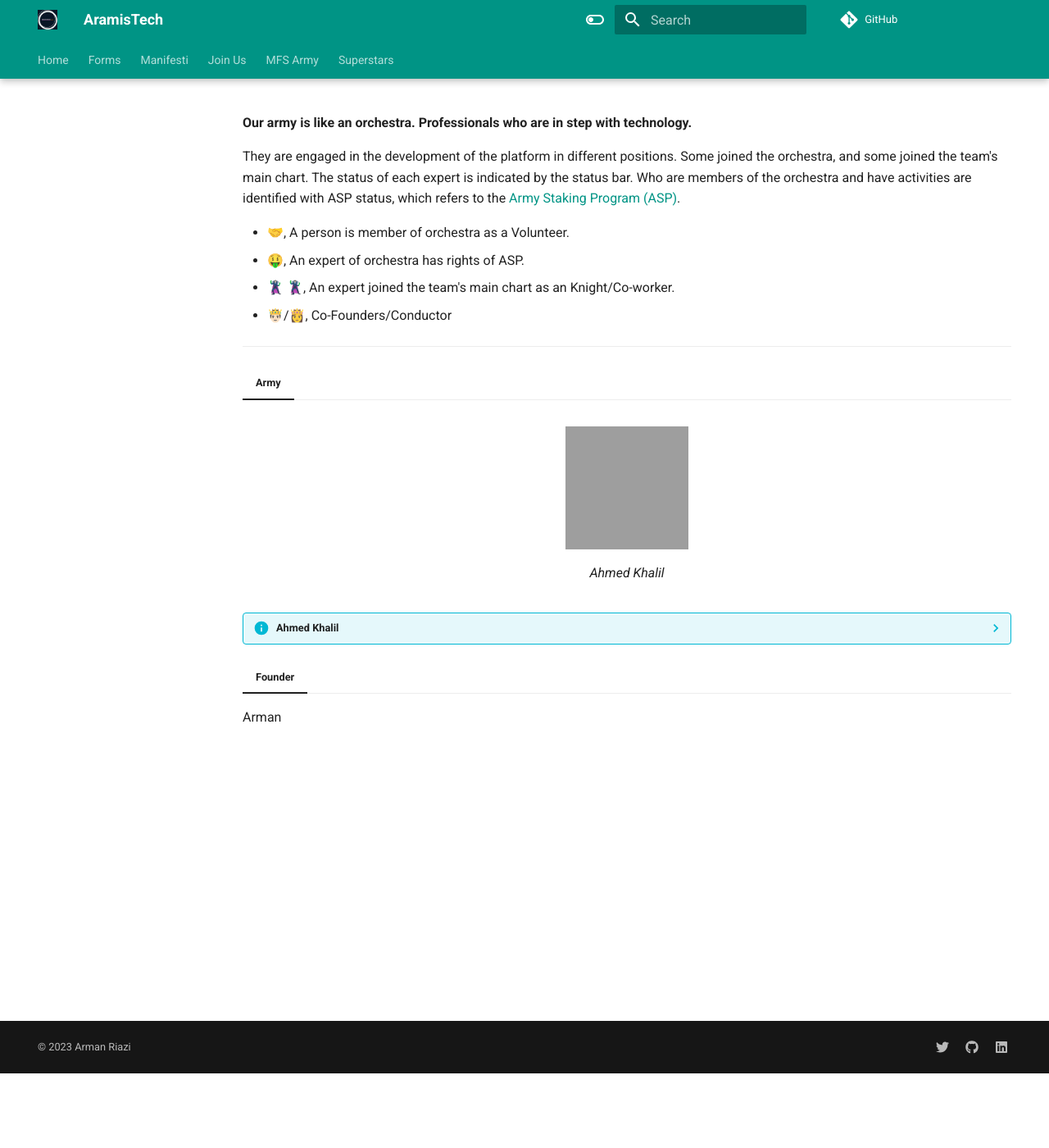
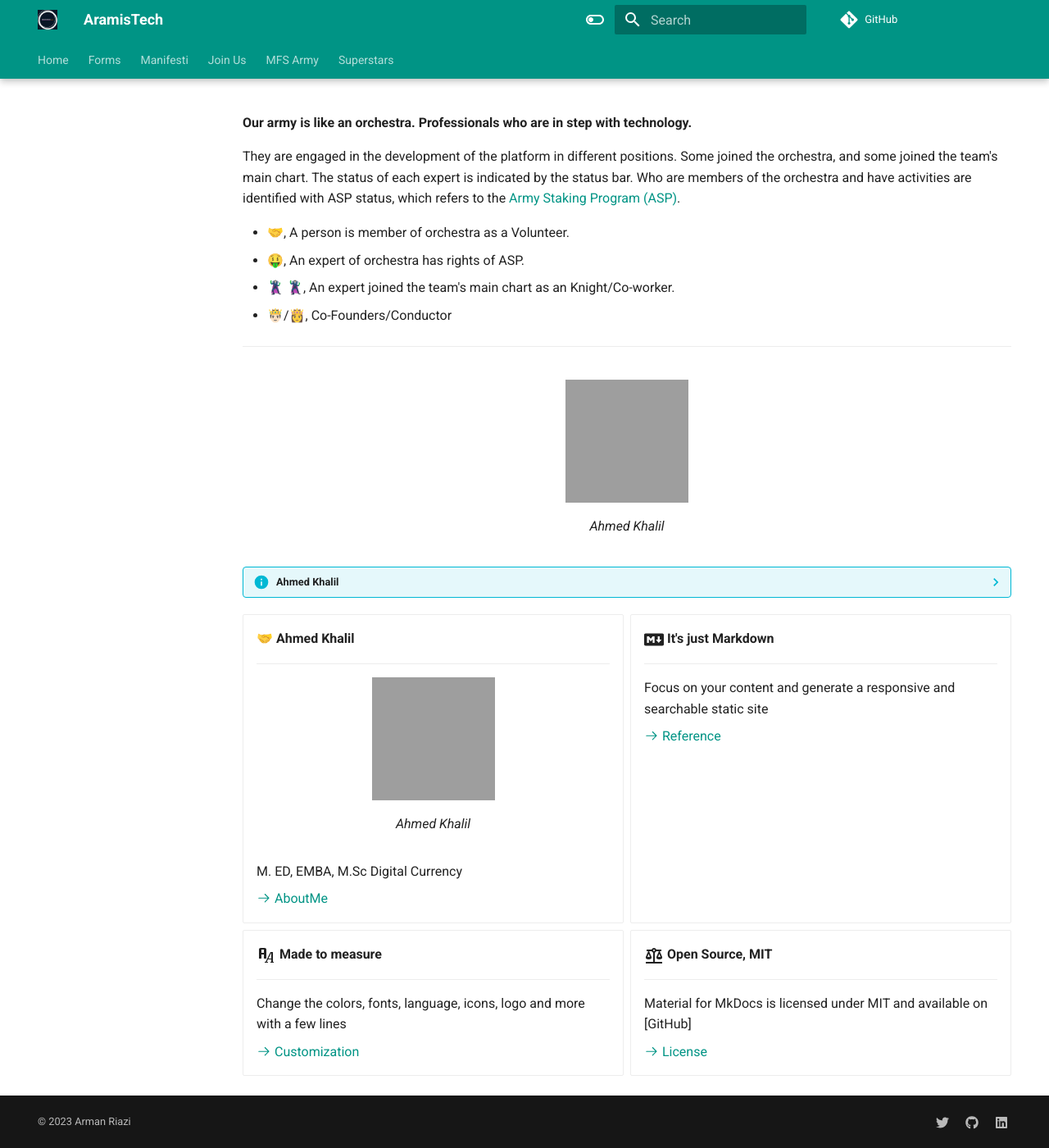
Before and after one commit to 21crickets/21crickets.github.io, an MkDocs documentation site: the page built from docs/career/army-mfs.md, in a window 1280 px wide and 1400 px high, scrolled down 91 px. Shown: the whole window at 82% size. Built offline with MkDocs 1.6.1 and Material for MkDocs 9.7.7, drawn with Linux system fonts in a browser that asks for light colours; grey boxes are pictures that could not be loaded.

Commit message:
add ahmed6

```diff
--- a/docs/career/army-mfs.md
+++ b/docs/career/army-mfs.md
@@ -17,7 +17,6 @@ They are engaged in the development of the platform in different positions. Some
 ---
 
 
-=== "Army"
 
 <figure markdown>
 ![Token distribution](https://avatars.githubusercontent.com/u/63037202?v=4){ width="150" height="200" align=center }
@@ -29,6 +28,46 @@ They are engaged in the development of the platform in different positions. Some
     - [x]  M. ED, EMBA, M.Sc Digital Currency
     - [x]  🤝
 
-=== "Founder"
 
-    Arman
+
+
+<div class="grid cards" markdown>
+
+-   🤝 __Ahmed Khalil__
+
+    ---
+
+    <figure markdown>
+    ![Token distribution](https://avatars.githubusercontent.com/u/63037202?v=4){ width="150" height="200" align=center }
+    <figcaption>Ahmed Khalil</figcaption>
+    </figure>
+
+    M. ED, EMBA, M.Sc Digital Currency
+
+    [:octicons-arrow-right-24: AboutMe](#)
+
+-   :fontawesome-brands-markdown:{ .lg .middle } __It's just Markdown__
+
+    ---
+
+    Focus on your content and generate a responsive and searchable static site
+
+    [:octicons-arrow-right-24: Reference](#)
+
+-   :material-format-font:{ .lg .middle } __Made to measure__
+
+    ---
+
+    Change the colors, fonts, language, icons, logo and more with a few lines
+
+    [:octicons-arrow-right-24: Customization](#)
+
+-   :material-scale-balance:{ .lg .middle } __Open Source, MIT__
+
+    ---
+
+    Material for MkDocs is licensed under MIT and available on [GitHub]
+
+    [:octicons-arrow-right-24: License](#)
+
+</div>
```
